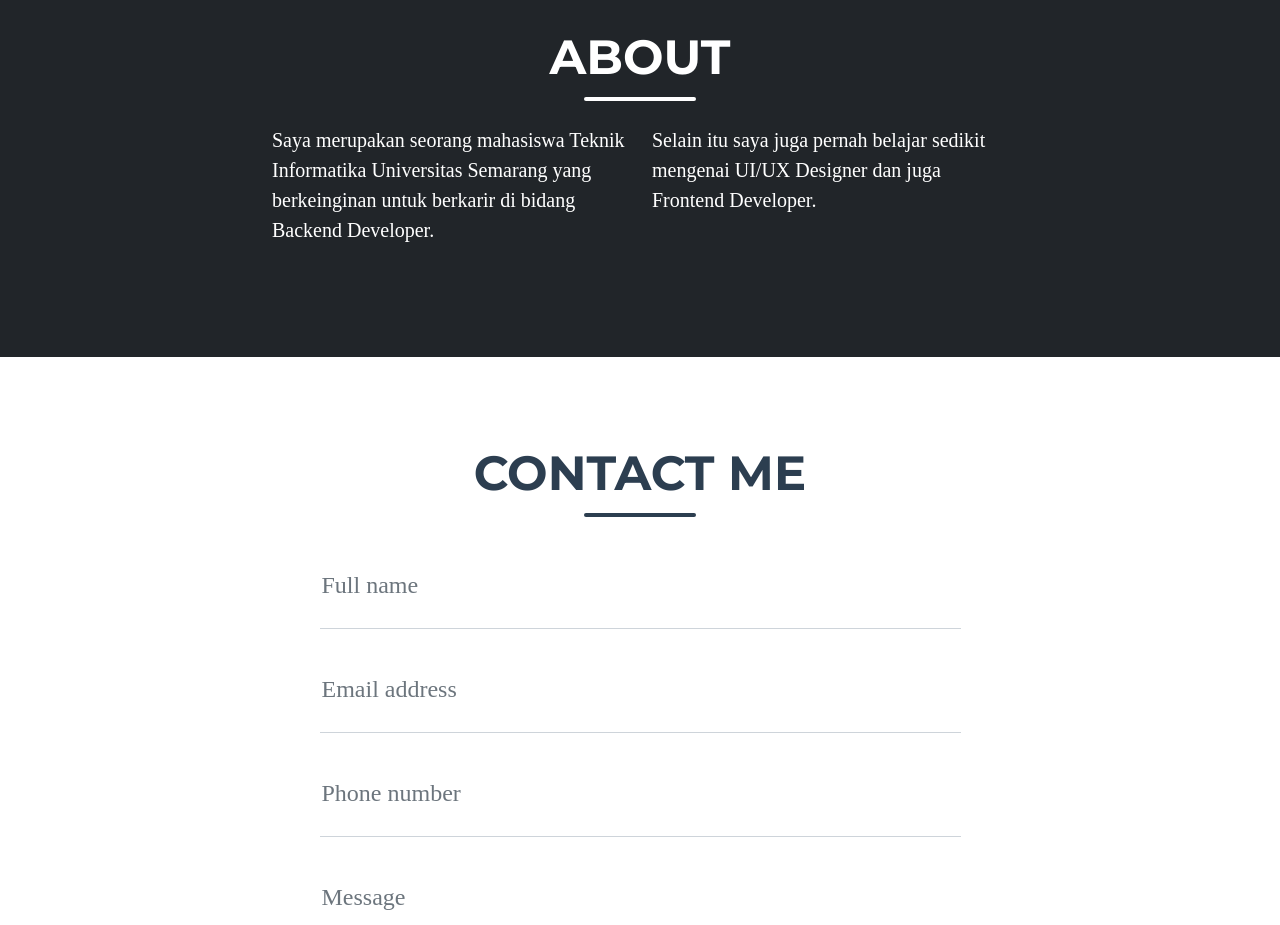
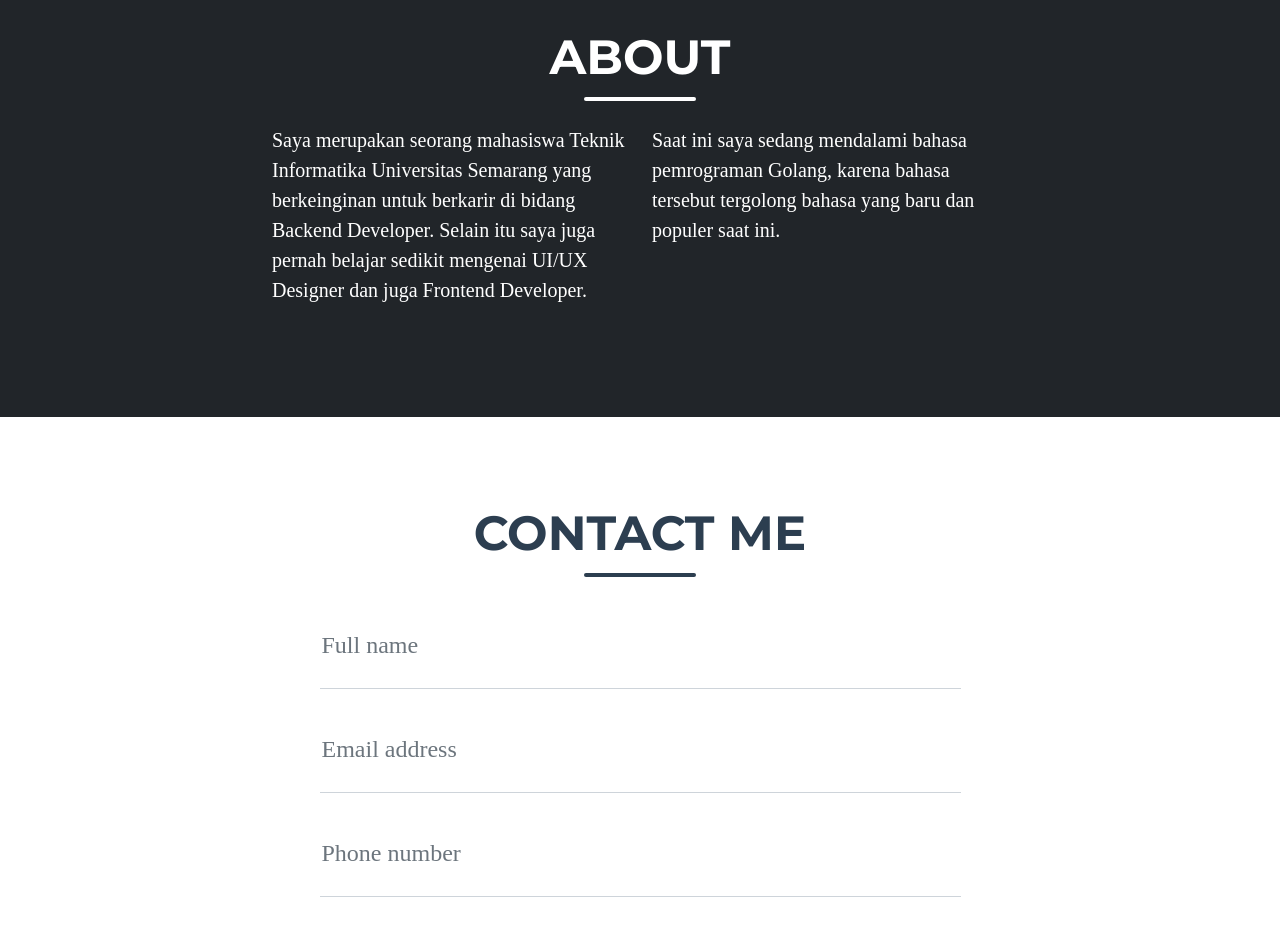
Before and after one commit to Ramadani354/Ramadani354.github.io, a plain HTML site: page index.html in a window 1280 px wide. Shown: the part 1440-2365 px from the top of the page. Drawn offline with nearby package versions, Linux system fonts and the light colour scheme.

Commit message:
Fix about in index.html

```diff
--- a/index.html
+++ b/index.html
@@ -115,8 +115,8 @@
                 </div>
                 <!-- About Section Content-->
                 <div class="row">
-                    <div class="col-lg-4 ms-auto"><p class="lead">Saya merupakan seorang mahasiswa Teknik Informatika Universitas Semarang yang berkeinginan untuk berkarir di bidang Backend Developer. </div>
-                    <div class="col-lg-4 me-auto"><p class="lead">Selain itu saya juga pernah belajar sedikit mengenai UI/UX Designer dan juga Frontend Developer.</div>
+                    <div class="col-lg-4 ms-auto"><p class="lead">Saya merupakan seorang mahasiswa Teknik Informatika Universitas Semarang yang berkeinginan untuk berkarir di bidang Backend Developer. Selain itu saya juga pernah belajar sedikit mengenai UI/UX Designer dan juga Frontend Developer. </div>
+                    <div class="col-lg-4 me-auto"><p class="lead">Saat ini saya sedang mendalami bahasa pemrograman Golang, karena bahasa tersebut tergolong bahasa yang baru dan populer saat ini.</div>
                 </div>
             </div>
         </section>
```
